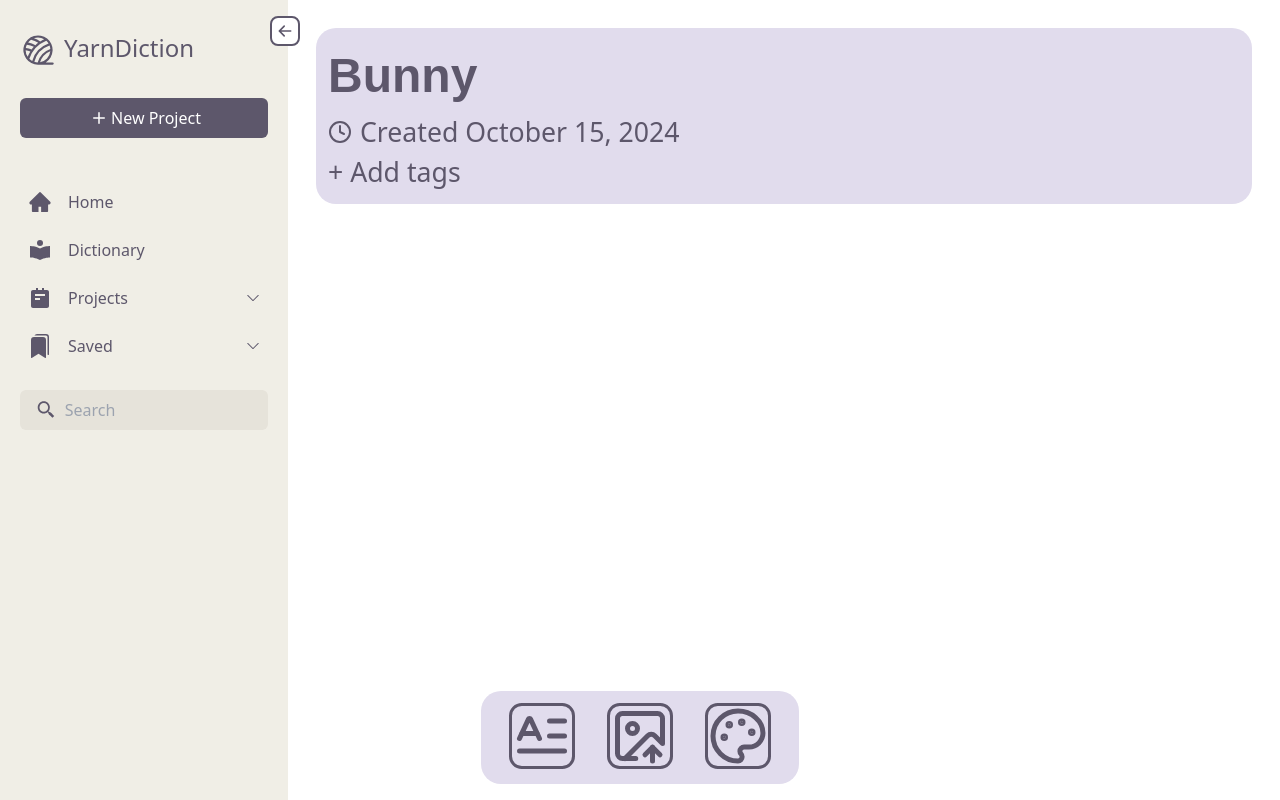
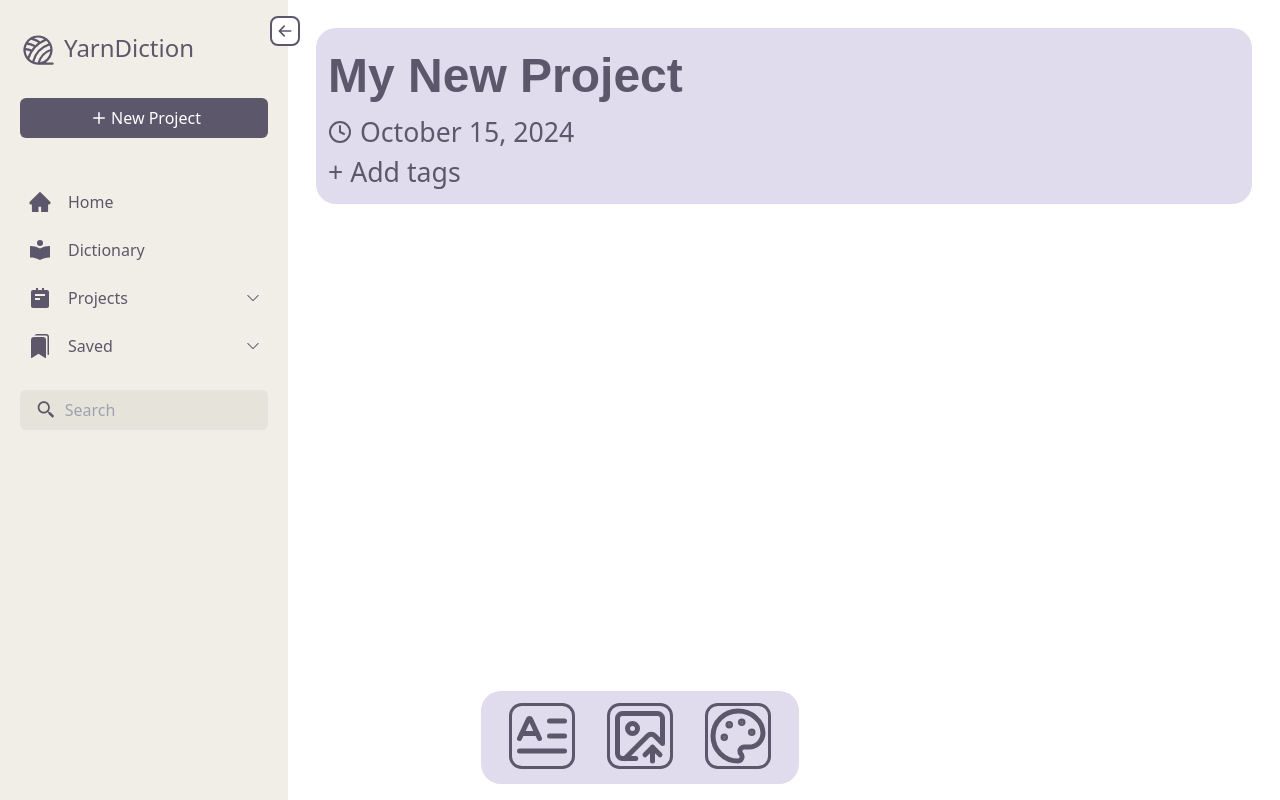
Before and after one commit to kyrdo/cis5120-a05, a React (Vite) app: page /newproj in a window 1280 px wide. Built offline with nearby package versions, Linux system fonts and the light colour scheme.

Commit message:
Addition of Owl and Penguin page details
'Owl' and 'Penguin' sidebar components now have links to newProj pages
New ability to pass information to newProj pages (currently just passing title for page, can pass other components at a later stage to enable exemplar tiles)

```diff
--- a/src/components/NewProj.tsx
+++ b/src/components/NewProj.tsx
@@ -10,14 +10,17 @@ function NewProjPage() {
         deleteComponent,
         handlePickUp,
         handleDropOnTile,
-        handleDragOver
+        handleDragOver,
+        projectData
     } = useComponentManager();
 
     return (
         <div className="p-7">
 
             {/* Name of project */}
-            <TitleBlock/>
+            <TitleBlock
+                title={projectData?.projectName}
+            />
 
             {/* Upload bar at bottom of screen */}
             <UploadBlock addComponent={addComponent}/>
--- a/src/components/Sidebar.tsx
+++ b/src/components/Sidebar.tsx
@@ -4,6 +4,7 @@ import { BsArrowLeftShort, BsChevronDown, BsPlus, BsBookmarksFill } from "react-
 import { PiYarn } from "react-icons/pi";
 import { AiFillHome } from "react-icons/ai";
 import { BiSolidBookReader, BiSolidNotepad, BiNote, BiSearchAlt2} from "react-icons/bi";
+import UploadBlock from "./UploadBlock.tsx";
 
 function Sidebar() {
   const [open, setOpen] = useState(true)
@@ -19,9 +20,8 @@ function Sidebar() {
       projMenu: true,
       submenuItems: [
         { title: "Add New Project", addIcon: true, icon: <BsPlus/>, link: "/newproj"},
-        { title: "Project 1", icon: <BiNote/>},
-        { title: "Project 2", icon: <BiNote/>},
-        { title: "Project 3", icon: <BiNote/>}
+        { title: "Owl", icon: <BiNote/>, link: "/newproj", data: { projectName: "Owl" }},
+        { title: "Penguin", icon: <BiNote/>, link: "/newproj", data: { projectName: "Penguin" }},
       ],
     },
     { title: "Saved",
@@ -124,13 +124,18 @@ function Sidebar() {
                         </li>
                         </Link>
                     :
-                        <li key={index} className={`text-dark-purple text-sm flex
-                        items-center gap-x-4 cursor-pointer p-2 px-5 hover:bg-hover-beige
-                        ounded-md`}>
-                        <span className="text-2xl block float-left">
-                            {submenuItem.icon}
-                        </span>
-                        {submenuItem.title}
+                        <li
+                            key={index}
+                            className={`text-dark-purple text-sm flex items-center gap-x-4 cursor-pointer p-2 px-5 hover:bg-hover-beige rounded-md`}>
+                          <Link
+                              to={submenuItem.link}
+                              state={{ projectData: submenuItem.data }}
+                              className="flex items-center gap-x-4 w-full">
+                              <span className="text-2xl block float-left">
+                                {submenuItem.icon}
+                              </span>
+                            {submenuItem.title}
+                          </Link>
                         </li>
                   ))}
                 </ul>
--- a/src/components/TitleBlock.tsx
+++ b/src/components/TitleBlock.tsx
@@ -1,11 +1,11 @@
 import { Clock } from 'lucide-react';
 
-const TitleBlock = () => {
+const TitleBlock = ({ title = "My New Project", creationDate = "October 15, 2024", tags = "+ Add tags" }) => {
   return (
       <div className="inspo-block">
-          <h1 className="header-1-text">Bunny</h1>
-          <h1 className="info-text"style={{ display: "inline-flex", alignItems: "center" }}><Clock style={{ marginRight: "8px" }}/> Created October 15, 2024</h1>
-          <h1 className="info-text">+ Add tags</h1>
+          <h1 className="header-1-text">{title}</h1>
+          <h1 className="info-text"style={{ display: "inline-flex", alignItems: "center" }}><Clock style={{ marginRight: "8px" }}/> {creationDate} </h1>
+          <h1 className="info-text">{tags}</h1>
       </div>
   );
 };
--- a/src/hooks/ComponentManager.tsx
+++ b/src/hooks/ComponentManager.tsx
@@ -1,8 +1,12 @@
 import { useState } from 'react';
+import {useLocation} from "react-router-dom";
 
 export const useComponentManager = () => {
 
     const [components, setComponents] = useState<JSX.Element[]>([]);
+
+    const location = useLocation();
+    const projectData = location.state?.projectData;
 
     const addComponent = (component: JSX.Element) => {
         setComponents((prevComponents) => [...prevComponents, component]);
@@ -41,5 +45,6 @@ export const useComponentManager = () => {
         handlePickUp,
         handleDropOnTile,
         handleDragOver,
+        projectData
     };
 };
```
Also changed, not shown: src/assets/owl-image-1.jpg (added).
